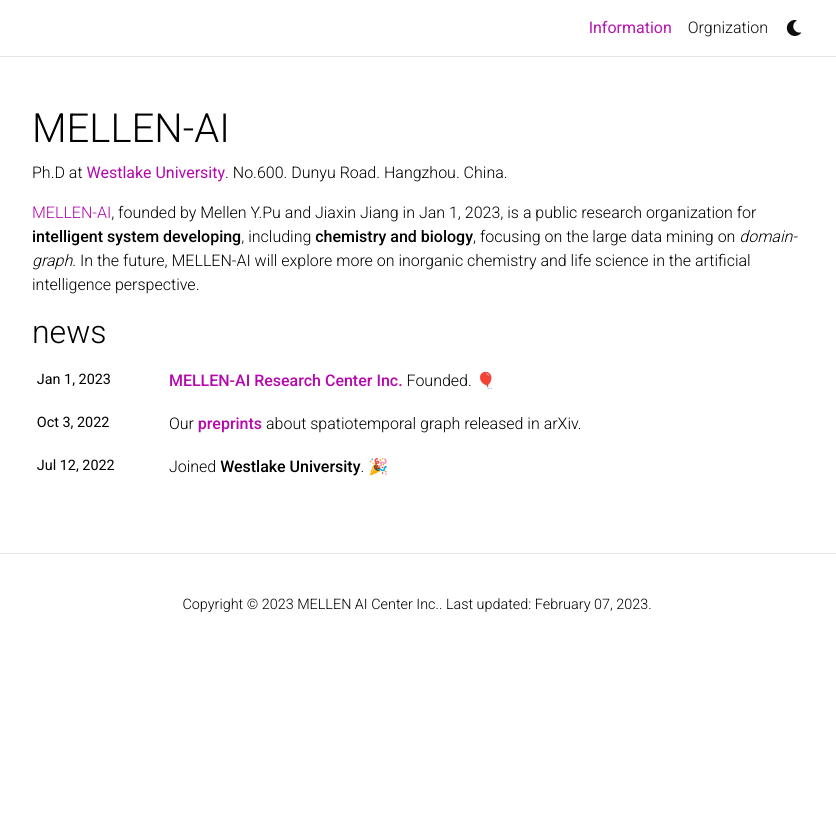
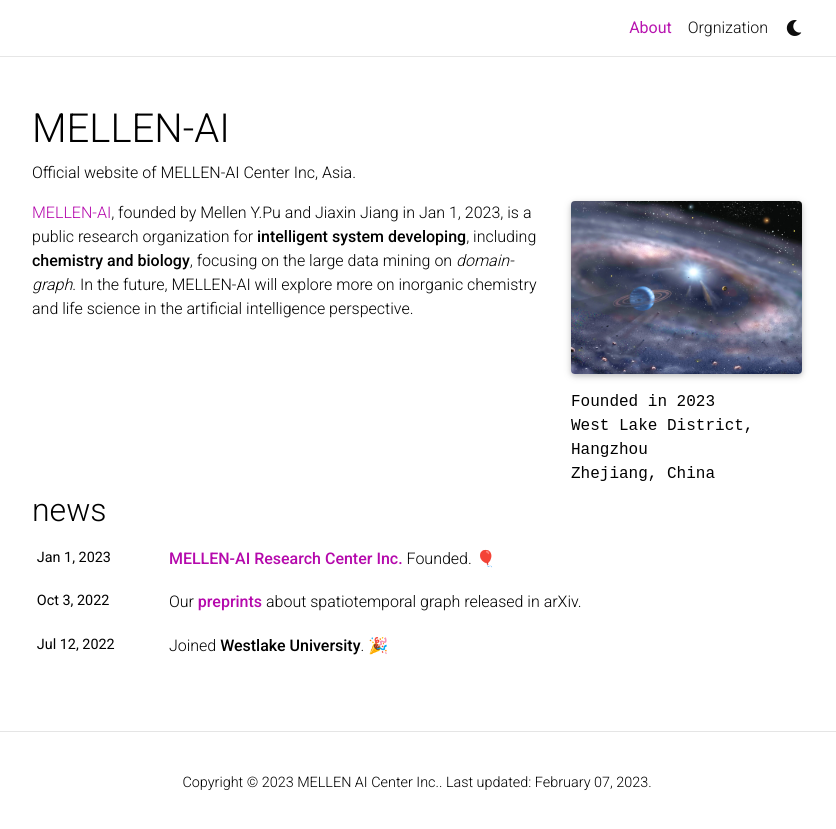
Before and after one commit to MELLEN-AI/mellen-ai.github.io, a Jekyll site: the page built from _pages/about.md, in a window 1280 px wide. Shown: the top 829 px of the page, without its empty margins (223-1059 px from the left). Built offline with Jekyll 4.4.1, drawn with Linux system fonts in a browser that asks for light colours; full-size pictures stand in for the smaller copies a plugin makes; comment, search, counter and statistics services are not loaded; a style sheet for code colours, icons or effects is not loaded.

Commit message:
init add.

```diff
--- a/_pages/about.md
+++ b/_pages/about.md
@@ -1,24 +1,17 @@
 ---
 layout: about
-title: Information
+title: About
 permalink: /
-subtitle: Ph.D at <a href='https://westlake.edu.cn/'><b>Westlake University</b></a>. No.600. Dunyu Road. Hangzhou. China.
+subtitle: Official website of MELLEN-AI Center Inc, Asia.
 
-[//]: # (profile:)
-
-[//]: # (  align: right)
-
-[//]: # (  image: prof_pic.jpg)
-
-[//]: # (  image_circular: false # crops the image to make it circular)
-
-[//]: # (  address: >)
-
-[//]: # (    <p>Keep alive. 🌲</p>)
-
-[//]: # (    <p>Smile EVERYDAY.</p>)
-
-[//]: # (    <p>I'm Mellen.</p>)
+profile:
+  align: right
+  image: universe.jpeg
+  image_circular: false # crops the image to make it circular
+  address: >
+    <p>Founded in 2023</p>
+    <p>West Lake District, Hangzhou</p>
+    <p>Zhejiang, China</p>
 
 news: true                 # includes a list of news items
 selected_papers: false     # includes a list of papers marked as "selected={true}"
```
Also changed, not shown: assets/img/universe.jpeg (added).
